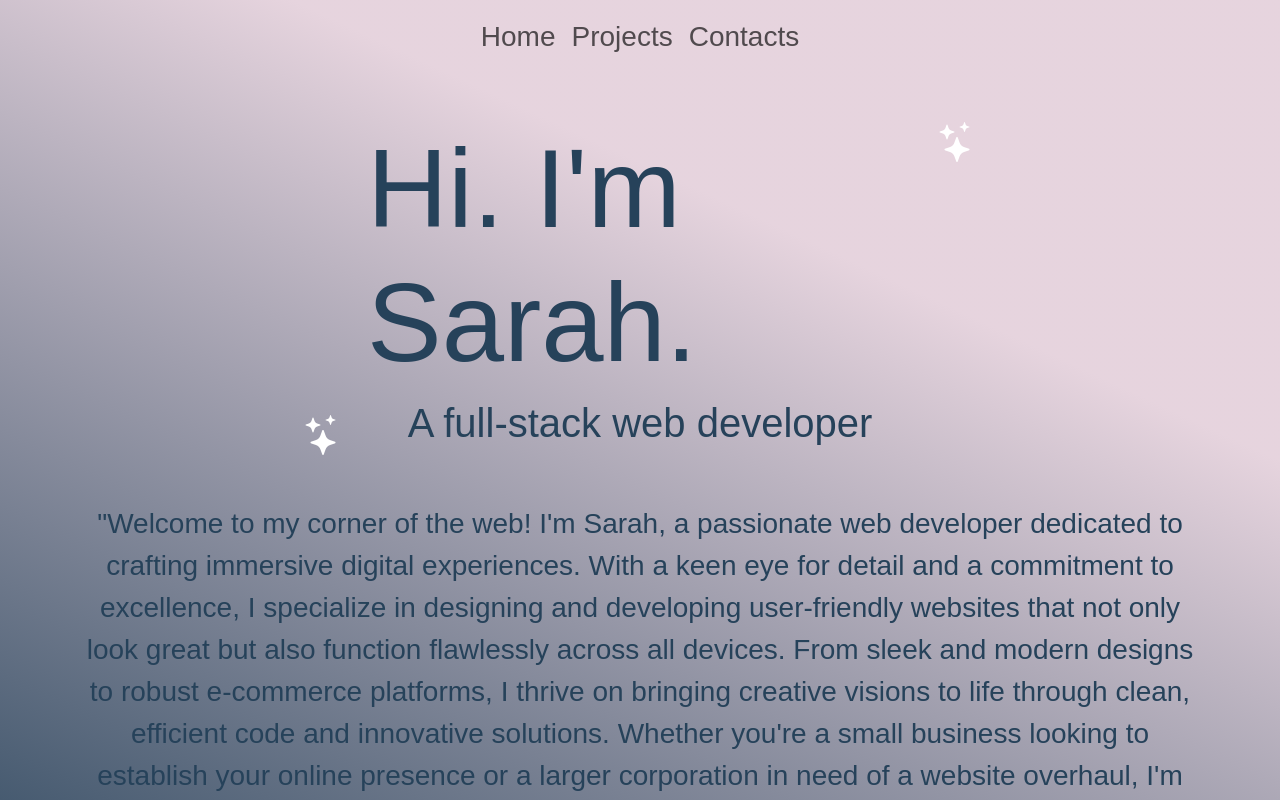
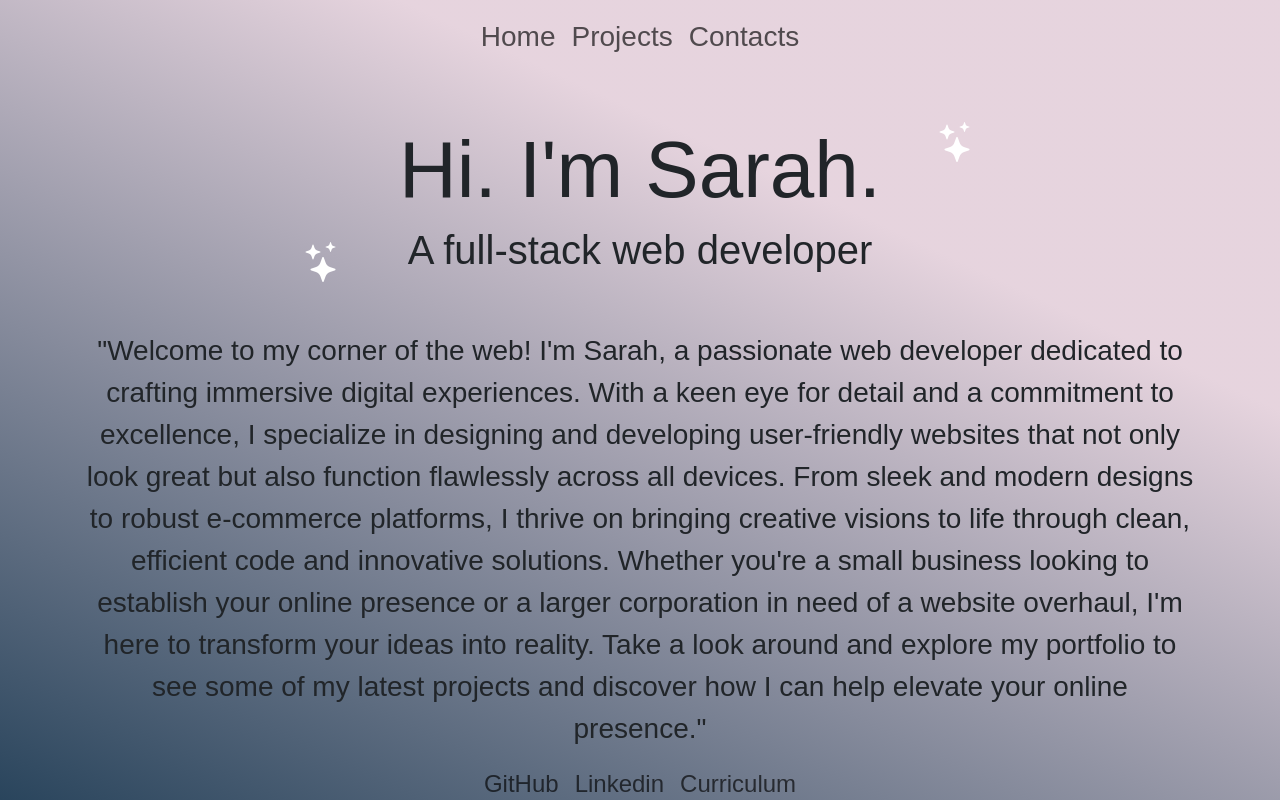
Before and after one commit to SarahGua/portfolio, a React (Create React App) app: page / in a window 1280 px wide. Shown: the top 800 px of the page. Built offline with nearby package versions, Linux system fonts and the light colour scheme; a web font is replaced by a local one.

Commit message:
final css

```diff
--- a/src/App.css
+++ b/src/App.css
@@ -6,11 +6,11 @@ body{
   font-family: "Handjet", sans-serif !important;
   background: rgb(38,66,90);
   background: linear-gradient(25deg, rgba(38,66,90,1) 0%, rgba(225,203,215,0.8267682072829132) 71%);
-  color: #26425a !important;
+  /* color: #26425a !important; */
 }
 
 .font-7em{
-  font-size: 7em !important;
+  font-size: 5em !important;
 }
 
 .cl-white{
@@ -26,6 +26,6 @@ body{
   background-color: transparent !important;
 }
 
-/* .mt-8{
-  margin-top: 8em !important;
-} */
+.vh-70{
+  height: 70vh;
+}
--- a/src/Components/ContactsComponent.tsx
+++ b/src/Components/ContactsComponent.tsx
@@ -5,8 +5,8 @@ const ContactsComponent = () => {
         <Container className="d-flex flex-column align-items-center p-0">
             <Row className="mt-5">
                 <Col className="text-center">
-                    <h1 className="m-0 font-7em">A QUESTION?</h1>
-                    <h1 className="m-0 font-7em">A PROPOSAL?</h1>
+                    <h1 className="m-0 font-7em">A QUESTION? A PROPOSAL?</h1>
+                    {/* <h1 className="m-0 font-7em">A PROPOSAL?</h1> */}
                     <h1 className="m-0 font-7em">CONTACT ME</h1>
                 </Col>
             </Row>
--- a/src/Components/HomeComponent.tsx
+++ b/src/Components/HomeComponent.tsx
@@ -10,7 +10,7 @@ const HomeComponent = () => {
                 <Col className="col-6">
                     <div className="d-flex flex-column align-items-center">
                         <h1 className="font-7em">Hi. I'm Sarah.</h1>
-                        <h1 >A full-stack web developer</h1>
+                        <h1 className="text-center">A full-stack web developer</h1>
                     </div>
                 </Col>
                 <Col>
--- a/src/Components/ProjectComponent.tsx
+++ b/src/Components/ProjectComponent.tsx
@@ -4,7 +4,7 @@ import netflix from '../img/netflix.png'
 
 const ProjectComponents = () => {
     return (
-        <Container className="mt-5">
+        <Container className="vh-70 d-flex flex-column align-items-center justify-content-evenly">
             <Carousel>
                 <Carousel.Item className="text-center">
                         <Card className="border-0 bg-trans">
@@ -31,6 +31,7 @@ const ProjectComponents = () => {
                         </Card>
                 </Carousel.Item>
             </Carousel>
+            <p>For other projects visit my GitHube page</p>
         </Container>
     )
 }
```
